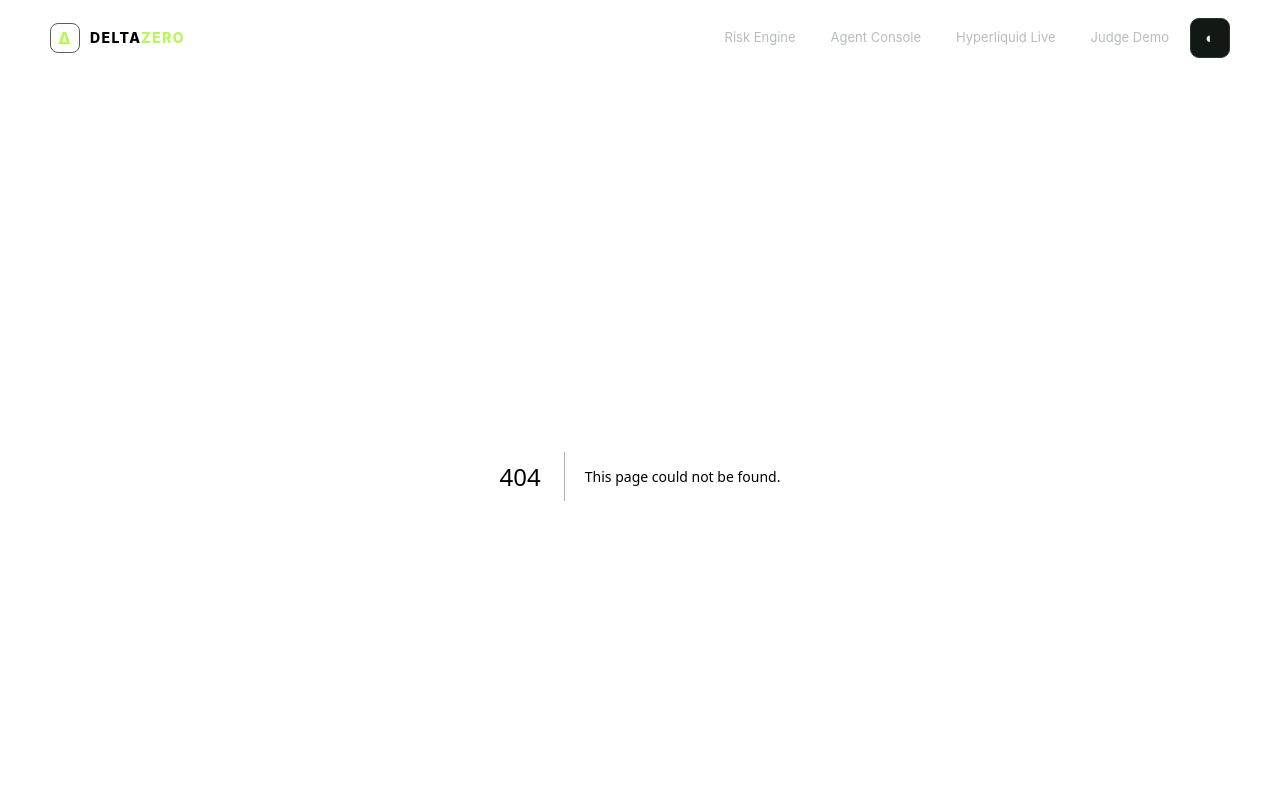
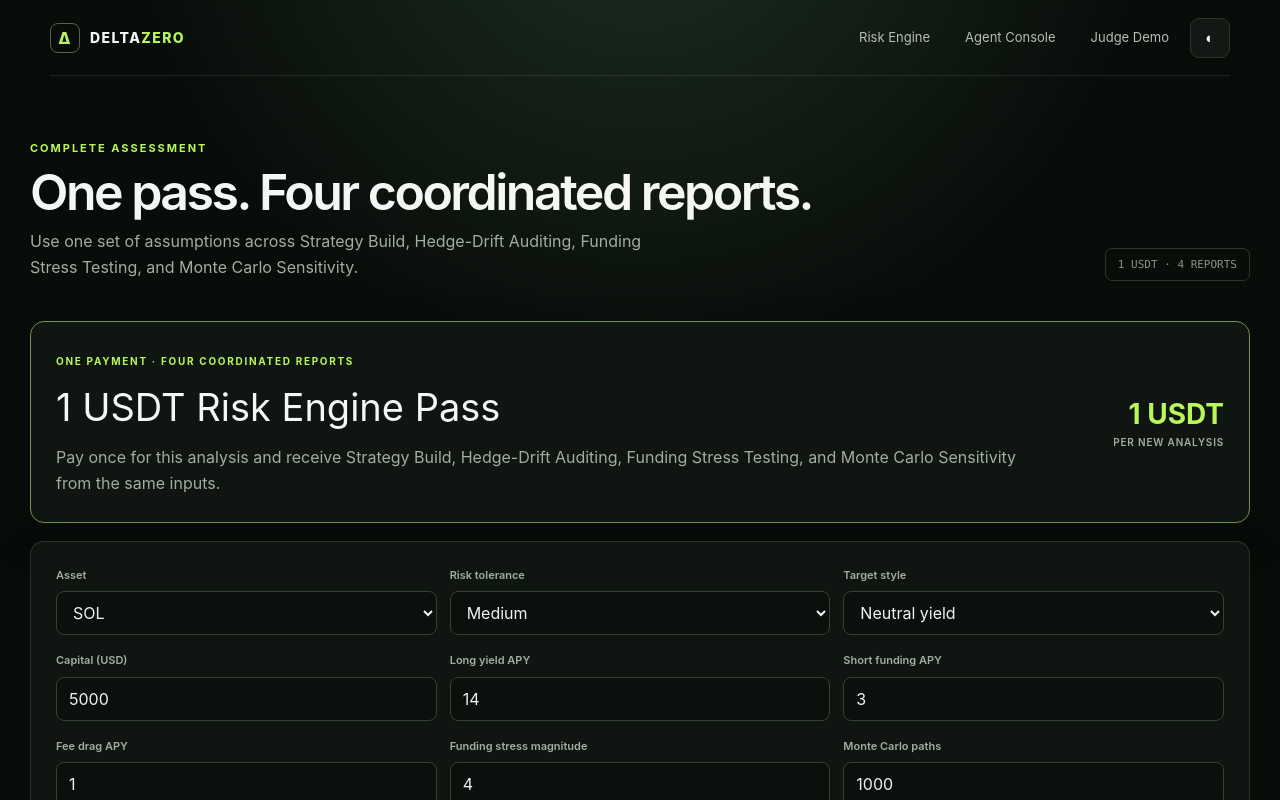
Before and after one commit to Teecash96/DeltaZero, a Next.js app in the folder frontend/: page /risk-engine/pass in a window 1280 px wide. Before the commit this address had no page. Shown: the top 800 px of the page. Built offline with nearby package versions, Linux system fonts and the light colour scheme; no server answers.

Commit message:
fix: simplify risk engine navigation

```diff
--- a/frontend/app/globals.css
+++ b/frontend/app/globals.css
@@ -232,6 +232,7 @@ button:focus-visible, a:focus-visible, input:focus-visible, select:focus-visible
 .risk-engine-boundary div span { color: var(--green); font: 700 9px var(--font-geist-mono); letter-spacing: .13em; text-transform: uppercase; }
 .risk-engine-boundary div strong { font-size: 17px; }
 .risk-engine-boundary p { margin: 0; color: var(--muted); font-size: 12px; line-height: 1.65; }
+.risk-engine-boundary-actions { display: flex !important; flex-wrap: wrap; justify-content: end; gap: 10px !important; }
 .hyperliquid-live-toolbar { margin-bottom: 18px; padding: 20px; display: flex; align-items: end; justify-content: space-between; gap: 24px; }
 .hyperliquid-live-toolbar > div > span, .hyperliquid-live-metrics span, .hyperliquid-live-status span, .hyperliquid-funding-range span, .hyperliquid-upgrade span { color: var(--subtle); font: 700 9px var(--font-geist-mono); letter-spacing: .12em; text-transform: uppercase; }
 .hyperliquid-asset-tabs { margin-top: 10px; display: flex; flex-wrap: wrap; gap: 8px; }
@@ -1347,6 +1348,7 @@ button:focus-visible, a:focus-visible, input:focus-visible, select:focus-visible
   .hyperliquid-upgrade .button { width: 100%; }
   .risk-engine-grid .tool-card > .risk-engine-action { width: 100%; white-space: normal; }
   .risk-engine-boundary .button { width: 100%; }
+  .risk-engine-boundary-actions { width: 100%; flex-direction: column; }
   .judge-demo-banner, .judge-demo-footer { align-items: stretch; flex-direction: column; }
   .judge-demo-banner .button { width: 100%; }
   .judge-demo-tabs { grid-template-columns: repeat(2, minmax(0, 1fr)); }
--- a/frontend/app/risk-engine/page.tsx
+++ b/frontend/app/risk-engine/page.tsx
@@ -1,6 +1,5 @@
 import type { Metadata } from "next";
 import Link from "next/link";
-import { RiskEnginePass } from "@/components/risk-engine-pass";
 
 export const metadata: Metadata = {
   title: "Risk Engine — DeltaZero",
@@ -48,16 +47,14 @@ export default function RiskEnginePage() {
       <header className="page-intro">
         <div>
           <p className="kicker">DeltaZero Risk Engine</p>
-          <h1>One pass. Four risk views.</h1>
+          <h1>Four risk views. One engine.</h1>
           <p>
             Four connected modules use the same deterministic methodology to build a hedge, audit its drift,
             test funding pressure, and measure sensitivity across thousands of bounded scenarios.
           </p>
         </div>
-        <span className="endpoint">1 USDT · 4 MODULES</span>
+        <span className="endpoint">4 RISK MODULES</span>
       </header>
-
-      <RiskEnginePass />
 
       <section className="tool-grid product-grid risk-engine-grid risk-engine-included" aria-label="Reports included in the Risk Engine Pass">
         {modules.map((module) => (
@@ -77,8 +74,8 @@ export default function RiskEnginePage() {
 
       <aside className="panel risk-engine-boundary">
         <div><span>Shared methodology</span><strong>One engine, four decision views</strong></div>
-        <p>Outputs are deterministic decision support. DeltaZero remains read-only and never requests custody, approvals, or trade execution.</p>
-        <Link href="/methodology" className="button button-secondary">Review methodology</Link>
+        <p>Choose a module above, or run all four reports from the same assumptions with one Risk Engine Pass. Outputs remain deterministic and read-only.</p>
+        <div className="risk-engine-boundary-actions"><Link href="/risk-engine/pass" className="button button-primary">Complete four-report pass</Link><Link href="/methodology" className="button button-secondary">Review methodology</Link></div>
       </aside>
     </main>
   );
--- /dev/null
+++ b/frontend/app/risk-engine/pass/page.tsx
@@ -0,0 +1,24 @@
+import type { Metadata } from "next";
+
+import { RiskEnginePass } from "@/components/risk-engine-pass";
+
+export const metadata: Metadata = {
+  title: "Complete Risk Engine Pass — DeltaZero",
+  description: "Unlock four coordinated DeltaZero risk reports with one analysis pass.",
+};
+
+export default function RiskEnginePassPage() {
+  return (
+    <main className="workspace risk-engine-page">
+      <header className="page-intro">
+        <div>
+          <p className="kicker">Complete assessment</p>
+          <h1>One pass. Four coordinated reports.</h1>
+          <p>Use one set of assumptions across Strategy Build, Hedge-Drift Auditing, Funding Stress Testing, and Monte Carlo Sensitivity.</p>
+        </div>
+        <span className="endpoint">1 USDT · 4 REPORTS</span>
+      </header>
+      <RiskEnginePass />
+    </main>
+  );
+}
--- a/frontend/components/site-header.tsx
+++ b/frontend/components/site-header.tsx
@@ -10,7 +10,6 @@ import { ThemeToggle } from "@/components/theme-toggle";
 const navItems = [
   { href: "/risk-engine", label: "Risk Engine" },
   { href: "/agent", label: "Agent Console" },
-  { href: "/hyperliquid-live", label: "Hyperliquid Live" },
   { href: "/demo", label: "Judge Demo" },
 ];
 
```
